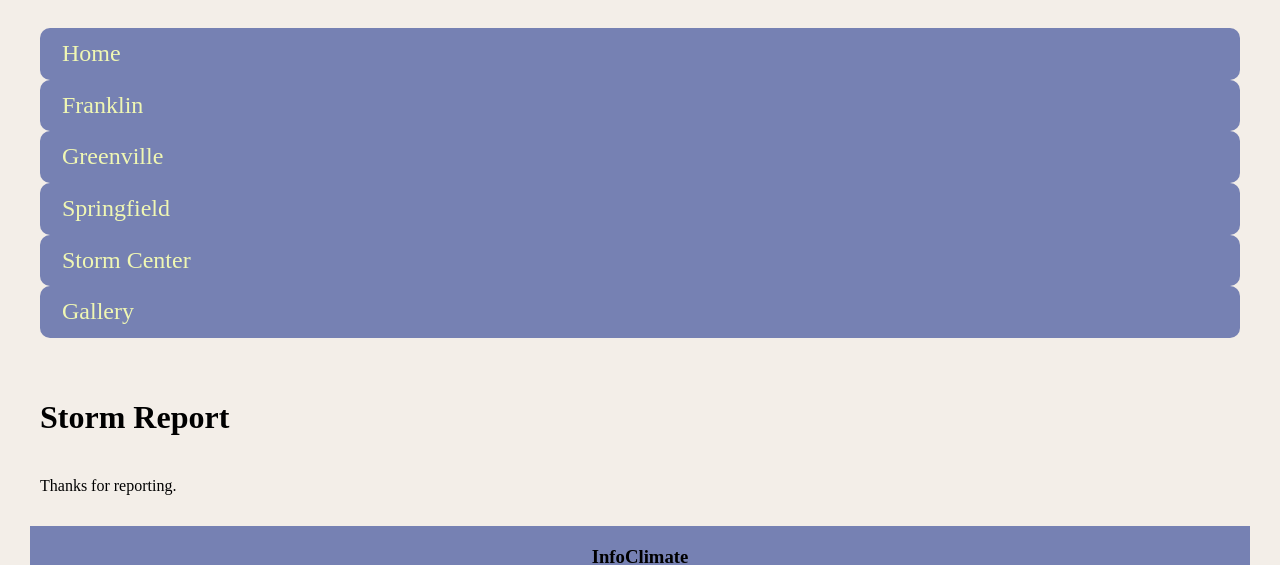
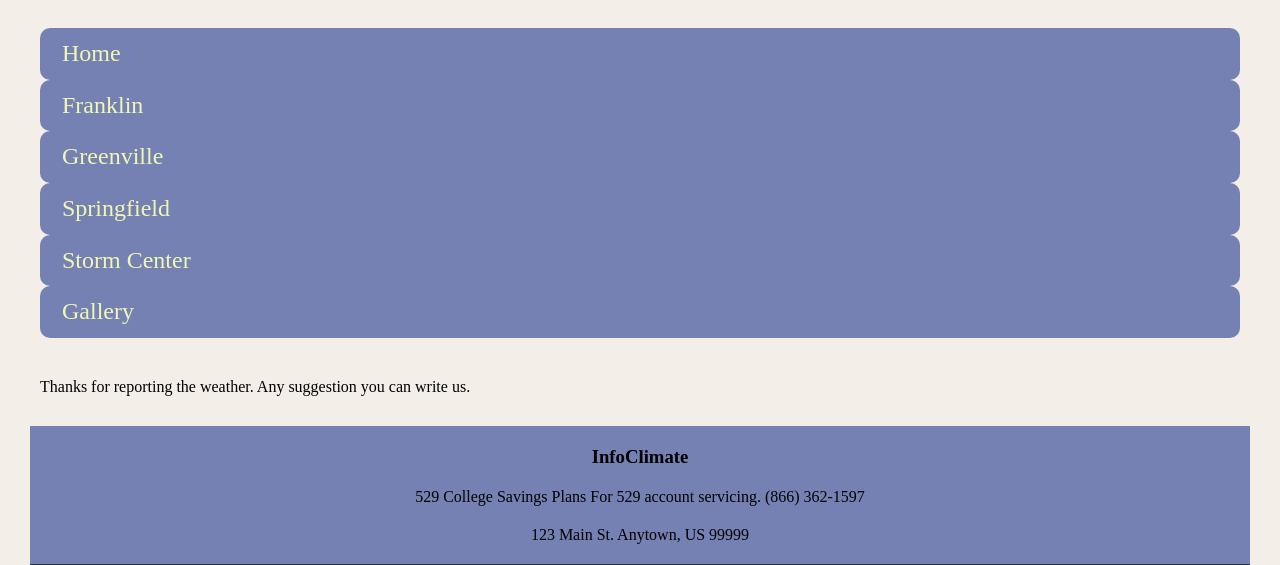
Before and after one commit to alexandercalva/alexandercalva.github.io, a plain HTML site: page assignments/lesson-8/thanks.html in a window 1280 px wide. Shown: the part 243-808 px from the top of the page. Drawn offline with nearby package versions, Linux system fonts and the light colour scheme; a web font is replaced by a local one.

Commit message:
suggestion
update

```diff
--- a/assignments/lesson-8/thanks.html
+++ b/assignments/lesson-8/thanks.html
@@ -37,8 +37,8 @@
 
 
 <main>
-    <h1>Storm Report</h1>
-        <p>Thanks for reporting.</p>
+
+        <p>Thanks for reporting the weather. Any suggestion you can write us.</p>
 
 
 
```
